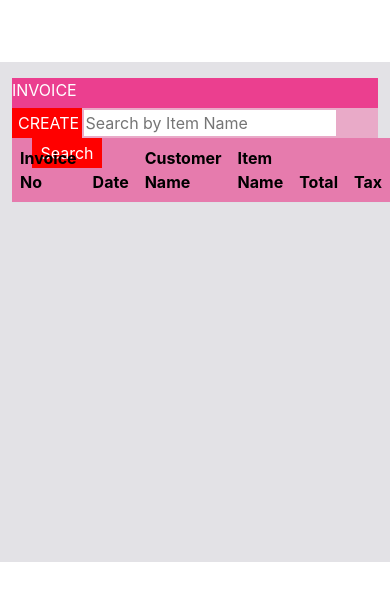
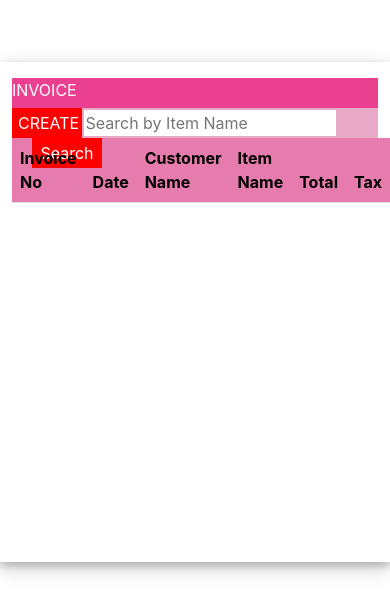
Before and after one commit to kavya191/invoiceform, a React (Create React App) app: page / in a window 390 px wide. Shown: the part 110-724 px from the top of the page. Built offline with nearby package versions, Linux system fonts and the light colour scheme.

Commit message:
task completed

```diff
--- a/src/Components/Invoice.css
+++ b/src/Components/Invoice.css
@@ -4,26 +4,20 @@
     display: flex;
     justify-content: center;
     align-items: center;
-
-
 }
-
 .invoice_inner {
     width: 70%;
-    height: 500px;
-    background-color: #e3e2e6;
+    height: 600px;
+    background-color:white;
 
-
+  box-shadow: 0 4px 8px 0 rgba(0, 0, 0, 0.2), 0 6px 20px 0 rgba(0, 0, 0, 0.19);
 }
-
 .invoice_header {
     width: 700px;
     height: 100px;
-
-    margin-top: 1rem;
+    margin-top: 2rem;
     color: white;
 }
-
 .invoice {
     background: rgb(238, 174, 202);
     background: linear-gradient(90deg, rgba(238, 174, 202, 1) 0%, rgb(235, 63, 143) 0%);
@@ -31,14 +25,12 @@
     height: 30px;
     color: white;
 }
-
 .invoice_search {
     width: 100%;
     height: 30px;
     background: rgb(238, 174, 202);
     background: linear-gradient(90deg, rgba(238, 174, 202, 1) 0%, rgba(233, 170, 200, 1) 0%);
 }
-
 .invoice_create {
     width: 70px;
     height: 30px;
@@ -46,12 +38,10 @@
     color: white;
     border: none;
 }
-
 .input_search {
     margin-left: 250px;
     border: none;
 }
-
 .search_btn {
     margin-left: 20px;
     border: none;
@@ -61,17 +51,20 @@
     color: white;
     border: none;
 }
-.invoice_table{
+.invoice_table {
     width: 100%;
-
 
 }
 .invoice_thead {
     background: rgb(238, 174, 202);
     background: linear-gradient(90deg, rgba(238, 174, 202, 1) 0%, rgb(230, 123, 173) 0%);
-
 }
-
+.invoice_row{
+    margin: 2rem;
+}
+.invoice_tdata{
+    background-color: rgb(238, 174, 202);
+}
 .form_header {
     background: rgb(238, 174, 202);
     background: linear-gradient(90deg, rgba(238, 174, 202, 1) 0%, rgb(235, 63, 143) 0%);
@@ -79,45 +72,35 @@
     height: 30px;
     color: white;
 }
-
 .create_invoice {
     margin-top: 6rem;
     border-radius: 0;
     height: 500px;
-
 }
-
 .invoice_date {
     width: 100%;
     height: 100px;
     color: white;
     background: rgb(238, 174, 202);
 }
-
 .invoice_btn {
     border: none;
 }
-
 .date_btn {
     border: none;
 }
-
 .add_btn {
     border: none;
     background-color: red;
     color: white;
     margin-top: 4rem;
 }
-
 .form_body {
     background: rgb(238, 174, 202);
 }
-
 .invoice_addform {
     margin-left: 10rem;
-
 }
-
 .save_btn {
     border: none;
     background-color: red;
@@ -133,18 +116,17 @@
         display: flex;
         justify-content: center;
         align-items: center;
-
+}
+.invoice_inner {
+        width: 100%;
+        height: 500px;
+        background-color:white;
+        display: flex;
+        justify-content: center;
 
     }
 
-    .invoice_inner {
-        width: 100%;
-        height: 500px;
-        background-color: #e3e2e6;
-
-
-    }
-    .invoice_table{
+.invoice_table {
         width: 100%;
         margin-right: 1rem;
     }
@@ -161,11 +143,11 @@
         background: rgb(238, 174, 202);
         background: linear-gradient(90deg, rgba(238, 174, 202, 1) 0%, rgba(233, 170, 200, 1) 0%);
     }
+
 .input_search {
         margin-left: 1.5px;
         border: none;
     }
-
 .search_btn {
         margin-left: 20px;
         border: none;
@@ -175,12 +157,30 @@
         color: white;
         border: none;
     }
+    .invoice_row{
+        margin: 2rem;
+    }
+    thead{
+        margin-top: 1rem;
+    }
     .invoice_thead {
+        width: 2px;
+        height: 2px;
+        padding: 6rem;
         background: rgb(238, 174, 202);
         background: linear-gradient(90deg, rgba(238, 174, 202, 1) 0%, rgb(230, 123, 173) 0%);
-
-    padding-right: 5rem;
+    }
+    .form_header {
+        background: rgb(238, 174, 202);
+        background: linear-gradient(90deg, rgba(238, 174, 202, 1) 0%, rgb(235, 63, 143) 0%);
+        width: 100%;
+        height: 30px;
+        color: white;
+    }
+    .create_invoice {
+        margin-top: 6rem;
+        border-radius: 0;
+        height: 500px;
     }
 
-
 }
--- a/src/Components/Invoice.js
+++ b/src/Components/Invoice.js
@@ -4,7 +4,6 @@ import Form from "react-bootstrap/Form";
 import Modal from "react-bootstrap/Modal";
 import FormLabel from "react-bootstrap/FormLabel";
 import { Col, Row } from "react-bootstrap";
-import '../Components/Invoiceform'
 
 const Invoice = () => {
   const [show, setShow] = useState(false);
@@ -94,10 +93,10 @@ const Invoice = () => {
             <p>INVOICE</p>
           </div>
           <div className=" invoice_search ">
-            <button className="invoice_create" onClick={handleShow} >
+            <button className="invoice_create" onClick={handleShow}>
               CREATE
             </button>
-            {/* <Invoiceform onHide={()=>setShow(false)}/>  */}
+
             {/* popup invoice form */}
             <Modal show={show} onHide={handleClose} className="create_invoice">
               <Modal.Header className="form_header">
@@ -132,9 +131,9 @@ const Invoice = () => {
                       <th scope="col" className="invoice_thead">
                         Tax
                       </th>
-                      <th scope="col" className="invoice_thead">
+                      {/* <th scope="col" className="invoice_thead">
                         Sub Total
-                      </th>
+                      </th> */}
                     </tr>
                   </thead>
                   <tbody className="invoice_table">
@@ -179,13 +178,13 @@ const Invoice = () => {
                           placeholder="Tax"
                         />
                       </td>
-                      <td>
+                      {/* <td>
                         <Form.Control
                           name="totalprice"
                           onChange={(e) => getInputs(e)}
                           placeholder="Total Price"
                         />
-                      </td>
+                      </td> */}
                     </tr>
                   </tbody>
                 </table>
@@ -232,7 +231,7 @@ const Invoice = () => {
           {/* Invoice List */}
           <table className="table">
             <thead>
-              <tr className="invoice_thead">
+              <tr className="invoice_row">
                 <th scope="col " className="invoice_thead">
                   Invoice No
                 </th>
```
Also changed, not shown: src/Components/Invoiceform.css (deleted, +0 -9 lines), src/Components/Invoiceform.js (deleted, +0 -197 lines). Lines whose indentation alone changed are shown as unchanged.
